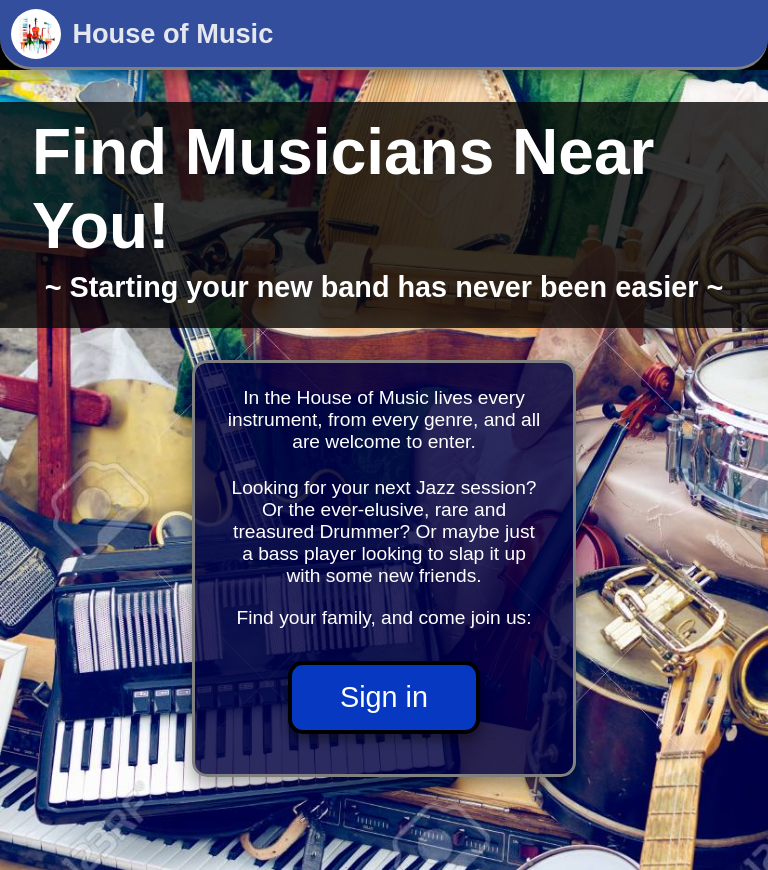
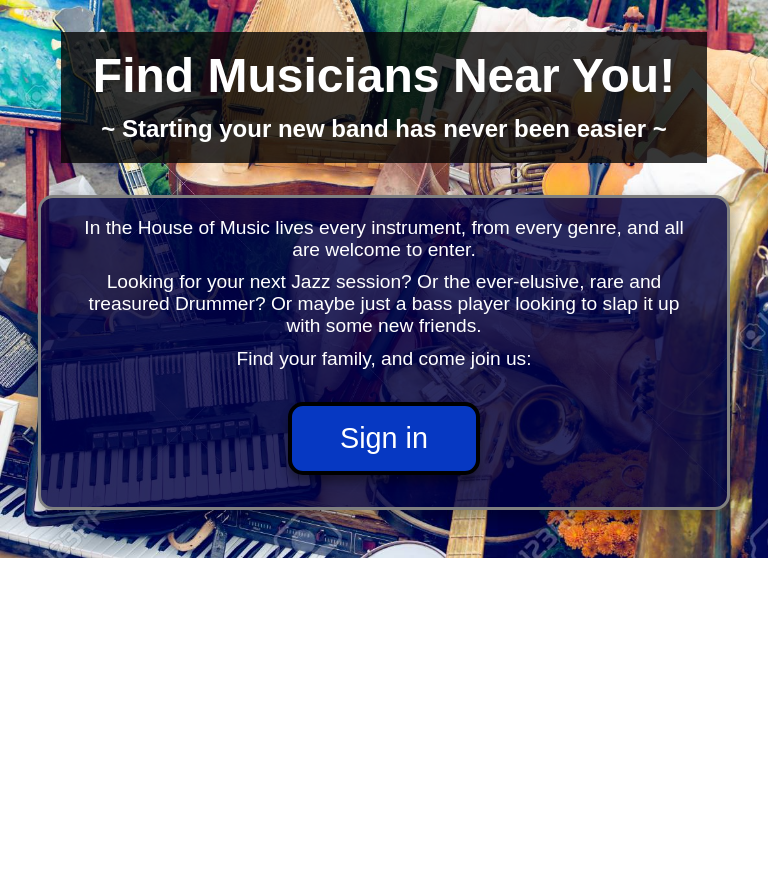
Before and after one commit to jsgsxr/house-of-music, a Next.js app: page /userHome in a window 768 px wide. After the commit the page ends 800 px from the top, so only its background shows below. Built offline with nearby package versions, Linux system fonts and the light colour scheme; no server answers.

Commit message:
Update media query to less specific sizing

```diff
--- a/styles/createPost.module.css
+++ b/styles/createPost.module.css
@@ -92,9 +92,7 @@
 }
 
 @media only screen
-  and (min-device-width: 375px)
-  and (max-device-width: 812px)
-  and (-webkit-min-device-pixel-ratio: 2) {
+  and (max-device-width: 812px) {
     .createPostMainDiv {
       width: 95%;
       font-size: .8rem;
--- a/styles/createPostPopup.module.css
+++ b/styles/createPostPopup.module.css
@@ -216,9 +216,7 @@
   }
 
 @media only screen
-  and (min-device-width: 375px)
-  and (max-device-width: 812px)
-  and (-webkit-min-device-pixel-ratio: 2) {
+  and (max-device-width: 812px) {
     .popupDiv {
       width: 100%;
     }
--- a/styles/layout.module.css
+++ b/styles/layout.module.css
@@ -127,9 +127,7 @@
 }
 
 @media only screen
-  and (min-device-width: 375px)
-  and (max-device-width: 812px)
-  and (-webkit-min-device-pixel-ratio: 2) {
+  and (max-device-width: 812px) {
     .header {
       display: none;
     }
--- a/styles/mainContent.module.css
+++ b/styles/mainContent.module.css
@@ -161,11 +161,8 @@
 }
 
 @media only screen
-  and (min-device-width: 375px)
-  and (max-device-width: 812px)
-  and (-webkit-min-device-pixel-ratio: 2) {
+  and (max-width: 812px) {
     .storiesMainDiv {
       margin-top: 1rem;
     }
-
 }
--- a/styles/posts.module.css
+++ b/styles/posts.module.css
@@ -241,11 +241,8 @@
 }
 
 @media only screen
-  and (min-device-width: 375px)
-  and (max-device-width: 812px)
-  and (-webkit-min-device-pixel-ratio: 2) {
+  and (max-width: 812px) {
     .postMainDiv {
       width: 95%;
     }
-
 }
--- a/styles/signin.module.css
+++ b/styles/signin.module.css
@@ -71,9 +71,7 @@
 }
 
 @media only screen
-  and (min-device-width: 375px)
-  and (max-device-width: 812px)
-  and (-webkit-min-device-pixel-ratio: 2) {
+  and (max-width: 812px) {
     .signInBody {
       height: 90vh;
       overflow: unset;
--- a/styles/signup.module.css
+++ b/styles/signup.module.css
@@ -74,9 +74,7 @@
 }
 
 @media only screen
-  and (min-device-width: 414px)
-  and (max-device-width: 896px)
-  and (-webkit-min-device-pixel-ratio: 2) {
+  and (max-width: 896px) {
 
     .loginMain {
       width: 100%;
--- a/styles/userHome.module.css
+++ b/styles/userHome.module.css
@@ -64,9 +64,7 @@
 }
 
 @media only screen
-  and (min-device-width: 375px)
-  and (max-device-width: 812px)
-  and (-webkit-min-device-pixel-ratio: 2) {
+  and (max-width: 812px) {
     .shortcutWindow {
       display: none;
     }
```
